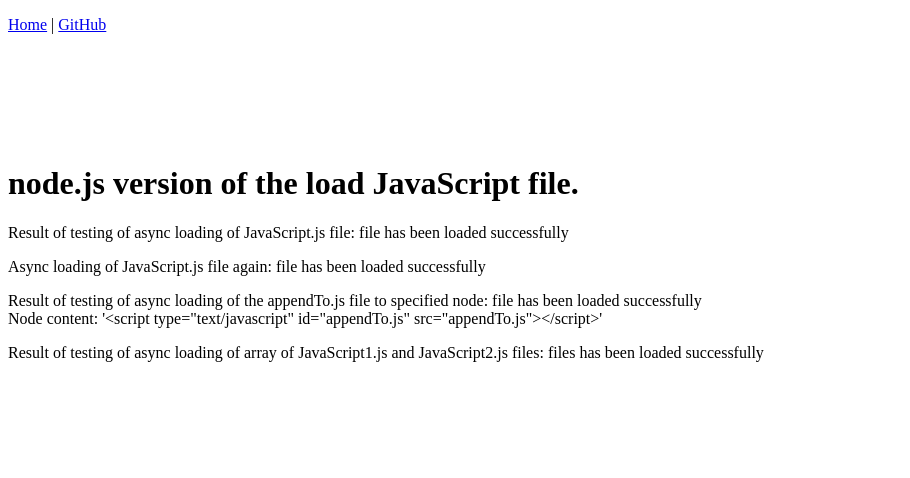
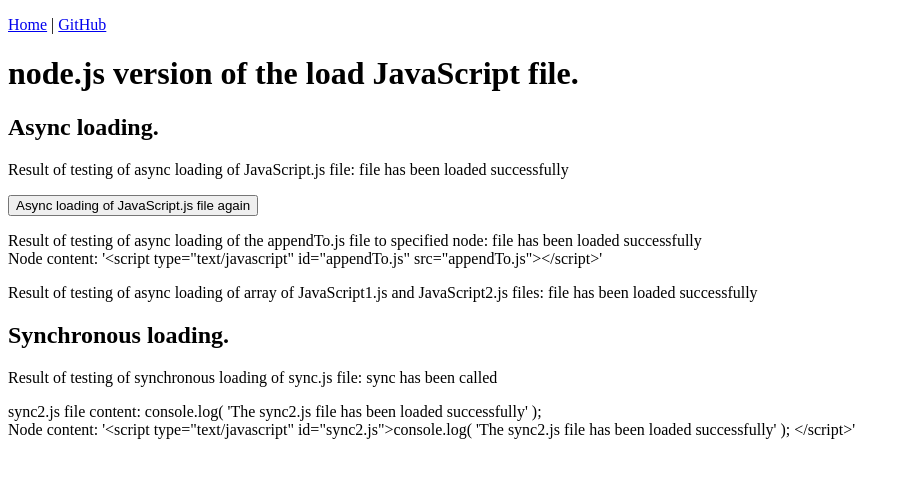
Before and after one commit to anhr/loadScriptNodeJS, a website: page index.html in a window 1280 px wide. Shown: the whole page, without its empty margins (0-910 px from the left). Drawn offline with Linux system fonts and the light colour scheme.

Commit message:
currentVersion

```diff
--- a/index.html
+++ b/index.html
@@ -32,16 +32,9 @@
 </head>
 <body>
 	<p><a href='https://anhr.github.io/index.html' target="_blank">Home</a> | <a href='https://github.com/anhr/loadScriptNodeJS' target="_blank">GitHub</a></p>
-	<script async src="//pagead2.googlesyndication.com/pagead/js/adsbygoogle.js"></script>
-	<!-- Рекламный блок -->
-	<ins class="adsbygoogle"
-		 style="display:inline-block;width:728px;height:90px"
-		 data-ad-client="ca-pub-2575715742658777"
-		 data-ad-slot="8810450588"></ins>
-	<script>
-		( adsbygoogle = window.adsbygoogle || [] ).push( {} );
-	</script>
+
 	<h1>node.js version of the load JavaScript file.</h1>
+	<h2>Async loading.</h2>
 
 	<p>
 		<div>Result of testing of async loading of JavaScript.js file: <span id="asyncres"></span></div>
@@ -59,7 +52,6 @@
 				},
 				onerror: function ( str, e ) {
 
-					console.error( str );
 					elAsyncRes.style.color = 'red';
 					elAsyncRes.innerHTML = str;
 
@@ -70,9 +62,10 @@
 	</script>
 
 	<p>
-		<div>Async loading of JavaScript.js file again: <span id="asyncagainres"></span></div>
+		<input type="button" value="Async loading of JavaScript.js file again" onclick="loadAgain()" /> <span id="asyncagainres"></span>
 	</p>
 	<script type="text/javascript">
+		function loadAgain() {
 			const elAsyncAgainRes = document.getElementById( "asyncagainres" );
 			loadScript.async( "JavaScript.js",
 				{
@@ -85,13 +78,14 @@
 					},
 					onerror: function ( str, e ) {
 
-					console.error( str );
 						elAsyncAgainRes.style.color = 'red';
 						elAsyncAgainRes.innerHTML = str;
 
 					},
 
 				} );
+		}
+		//loadAgain();
 
 	</script>
 
@@ -115,7 +109,6 @@
 				},
 				onerror: function ( str, e ) {
 
-					console.error( str );
 					elAsyncAppendToRes.style.color = 'red';
 					elAsyncAppendToRes.innerHTML = str;
 
@@ -131,21 +124,17 @@
 	</p>
 	<script type="text/javascript">
 		const elAsyncArrayRes = document.getElementById( "asyncarrayres" );
-		loadScript.async( [
-			"JavaScript1.js",
-			"JavaScript2.js",
-		],
+		loadScript.async( ["JavaScript1.js", "JavaScript2.js"],
 			{
 				onload: function () {
 
-				var str = 'files has been loaded successfully';
+					var str = 'file has been loaded successfully';
 					console.log( str );
 					elAsyncArrayRes.innerHTML = str;
 
 				},
 				onerror: function ( str, e ) {
 
-				console.error( str );
 					elAsyncArrayRes.style.color = 'red';
 					elAsyncArrayRes.innerHTML = str;
 
@@ -153,5 +142,51 @@
 
 			} );
 	</script>
+
+	<h2>Synchronous loading.</h2>
+
+	<p>
+		<div>Result of testing of synchronous loading of sync.js file: <span id="syncres"></span></div>
+	</p>
+	<script type="text/javascript">
+		const elSyncRes = document.getElementById( "syncres" );
+		loadScript.sync( 'sync.js' );
+		if ( typeof sync === 'undefined' ) {
+
+			elSyncRes.style.color = 'red';
+			elSyncRes.innerHTML = 'sync is undefined';
+
+		}
+		else sync( elSyncRes );
+	</script>
+
+	<p>
+		<div>sync2.js file content: <span id="sync2res"></span></div>
+		<div id="appendtosync2"></div>
+		<div id="appendtoinnersync2"></div>
+	</p>
+	<script type="text/javascript">
+	const elSync2Res = document.getElementById( "sync2res" ),
+		elAppendToSync2 = document.getElementById( "appendtosync2" );
+	loadScript.sync( 'sync2.js',
+		{
+			onload: function ( response ) {
+
+				var str = 'file has been loaded successfully';
+				console.log( str );
+				elSync2Res.innerHTML = escapeHtml( response );
+
+			},
+			onerror: function ( str ) {
+
+				elSync2Res.style.color = 'red';
+				elSync2Res.innerHTML = str;
+
+			},
+			appendTo: elAppendToSync2,
+		},
+		);
+	document.getElementById( "appendtoinnersync2" ).innerHTML = "Node content: '" + escapeHtml( elAppendToSync2.innerHTML ) + "'";
+	</script>
 </body>
 </html>
```
Lines whose indentation alone changed are shown as unchanged.
